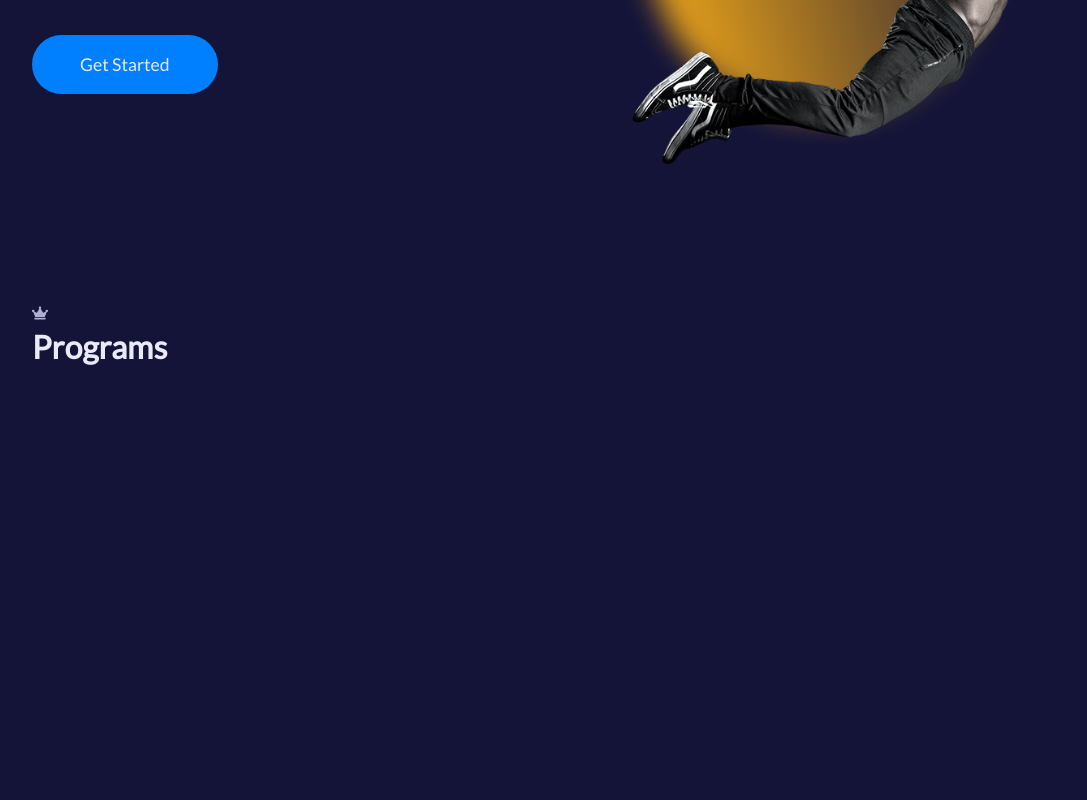
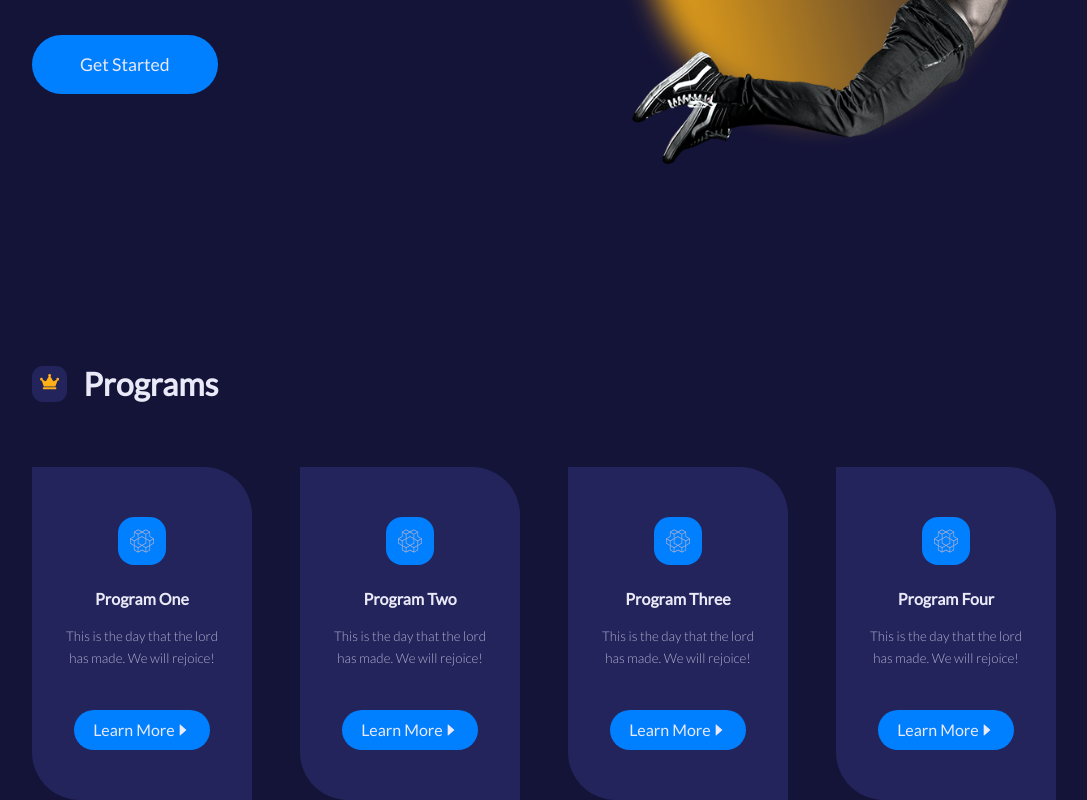
Before and after one commit to H-miracle/myfitnessapp, a React (Create React App) app: page / in a window 1280 px wide. Shown: the part 499-1299 px from the top of the page, without its empty margins (96-1183 px from the left). Before the commit the page ends 866 px from the top, so only its background shows below. Built offline with nearby package versions, Linux system fonts and the light colour scheme; the HTML template or start-up script is replaced by a standard one.

Commit message:
programs section completed

```diff
--- a/src/components/Programs.jsx
+++ b/src/components/Programs.jsx
@@ -2,6 +2,9 @@
 import { programs } from "../data"
 import Card from "../UI/Card"
 import SectionHead from "./SectionHead"
+import {Link} from 'react-router-dom'
+import {AiFillCaretRight} from 'react-icons/ai'
+
 
 const Programs = () => {
   return (
@@ -11,17 +14,22 @@
                icon={<FaCrown/>}
                title="Programs"
             />
-         </div>
+
             <div className="programs__wrapper">
                {
                   programs.map(({id, icon, title, info, path}) => {
                      return (
                         <Card className='programs__program' key={id}>
+                           <span> {icon}</span>
+                           <h4>{title}</h4>
+                           <small>{info}</small>
+                           <Link to={path} className='btn sm'> Learn More <AiFillCaretRight/></Link>
 
                         </Card>
                      )
                   })
                }
+            </div>
          </div>
 
       </section>
--- a/src/index.css
+++ b/src/index.css
@@ -78,8 +78,59 @@
    font-size: 1.1rem;
 }
 .btn.sm {
-   padding: 04rem 1.2rem;
+   padding: 0.4rem 1.2rem;
 }
 .btn.sm:hover {
    background: var(--color-gray-100);
 }
+
+section {
+   margin-top: 6rem;
+}
+.section__head {
+   display: flex;
+   align-items: center;
+   gap: 1rem;
+}
+.section__head span {
+   background: var(--color-gray-500);
+   padding: 0.1rem 0.5rem;
+   border-radius: 0.7rem;
+   color: var(--color-secondary);
+   font-size: 1.2rem;
+}
+.card {
+   background: var(--color-gray-500);
+   border: 2px solid transparent;
+   text-align: center;
+   padding: 3rem 2rem;
+   border-radius: 0 3rem 0 3rem;
+   transition: var(--transition);
+}
+.card:hover {
+   background: transparent;
+   border-color: var(--color-gray-400);
+   cursor: default;
+   transform: scale(1.1);
+}
+.card span {
+   width: 3rem;
+   height: 3rem;
+   background: var(--color-primary);
+   font-size: 1.5rem;
+   display: grid;
+   place-items: center;
+   margin-bottom: 1.5rem;
+   margin-inline:auto ;
+   border-radius: 1rem;
+   transition: var(--transition);
+}
+.card:hover span {
+   background: var(--color-secondary);
+   color: var(--color-gray-600);
+}
+.card small {
+   margin-top: 1rem;
+   display: block;
+   font-weight: 300;
+}
--- a/src/pages/home/home.css
+++ b/src/pages/home/home.css
@@ -44,3 +44,24 @@
 .main__header-image {
    position: relative;
 }
+
+/* ==========PROGRAMS STYLIING =========== */
+.programs {
+   margin-top: 4rem;
+}
+.programs__wrapper {
+   display: grid;
+   grid-template-columns: repeat(4, 1fr);
+   gap: 3rem;
+   margin-top: 4rem;
+}
+.programs__program a {
+   margin-top: 2.5rem;
+   display: flex;
+   justify-content: center;
+   align-items: center;
+}
+.programs__program:hover a {
+   background: var(--color-secondary);
+   color: var(--color-gray-600);
+}
```
Also changed, not shown: src/components/Values.jsx (added, +9 -0 lines). Lines whose indentation alone changed are shown as unchanged.
